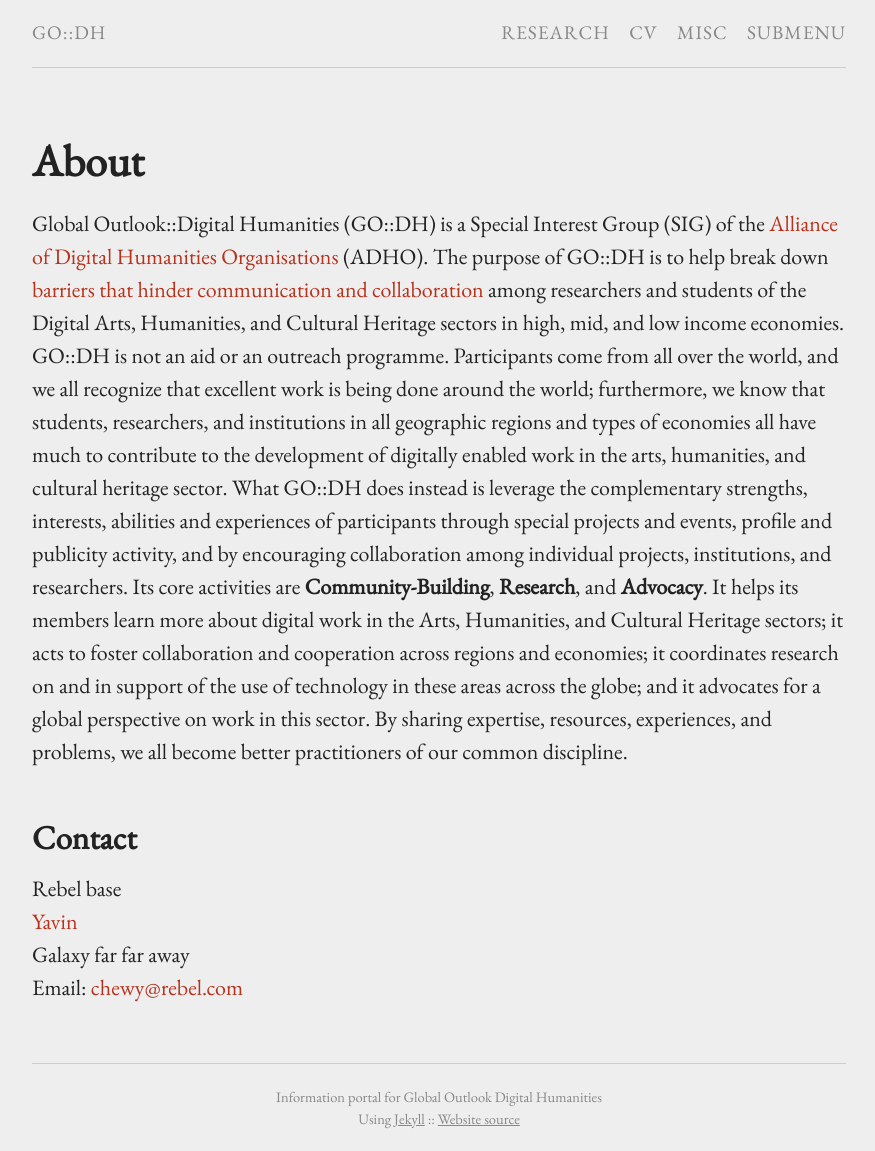
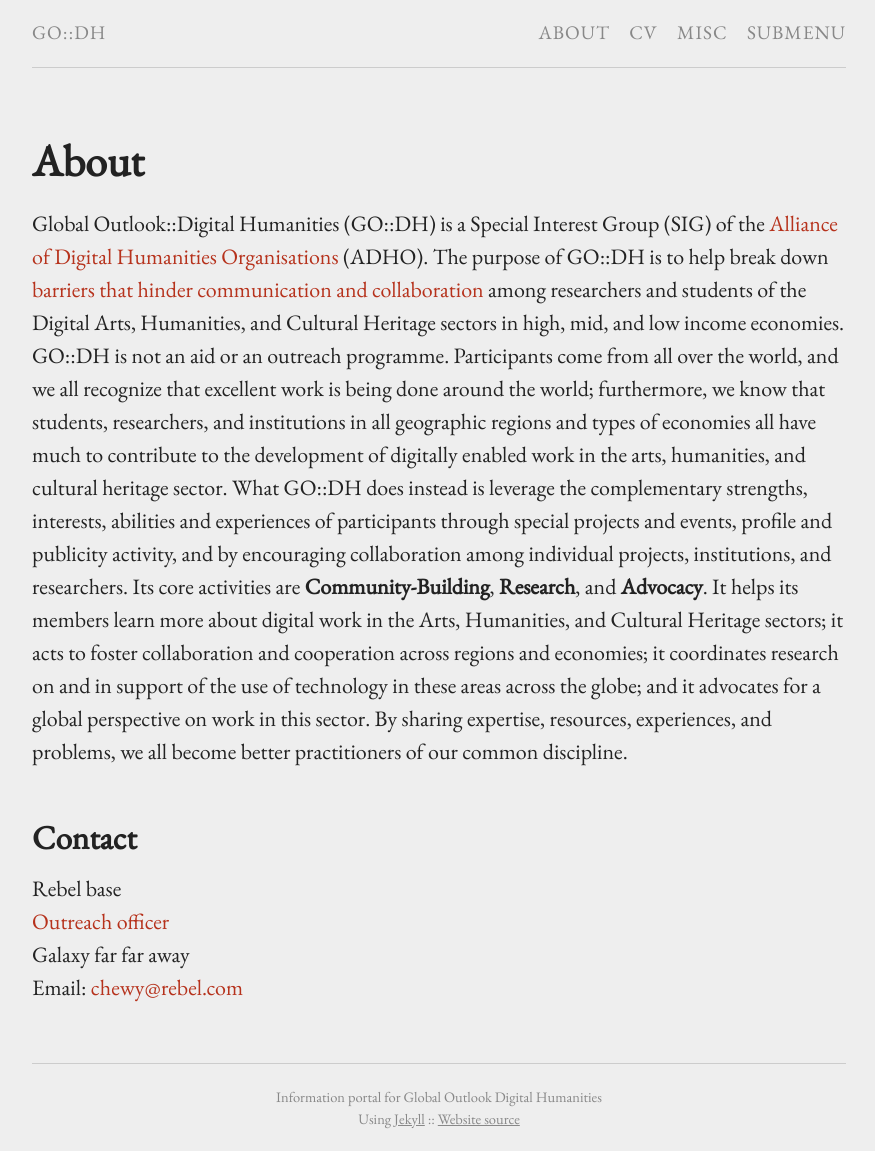
Before and after one commit to go-dh/main, a Jekyll site: the page built from index.md, in a window 1280 px wide. Shown: the whole page, without its empty margins (201-1076 px from the left). Built offline with Jekyll 4.4.1, drawn with Linux system fonts in a browser that asks for light colours.

Commit message:
added about page

```diff
--- a/_data/menu.yml
+++ b/_data/menu.yml
@@ -1,5 +1,5 @@
-- title: "Research"
-  href: "/research/"
+- title: "About"
+  href: "/about/"
 
 - title: "CV"
   href: "/cv/"
--- a/index.md
+++ b/index.md
@@ -9,10 +9,6 @@ Global Outlook::Digital Humanities (GO::DH) is a Special Interest Group (SIG) of
 ## Contact
 
 Rebel base <br />
-[Yavin] <br />
+[Outreach officer](https://en.wikipedia.org/wiki/Yavin) <br />
 Galaxy far far away<br />
-Email: [chewy@rebel.com]
-
-
-[Yavin]: https://en.wikipedia.org/wiki/Yavin
-[chewy@rebel.com]: mailto:chewy@rebel.com
+Email: [chewy@rebel.com](mailto:chewy@rebel.com)
```
Also changed, not shown: about.md (added, +10 -0 lines).
